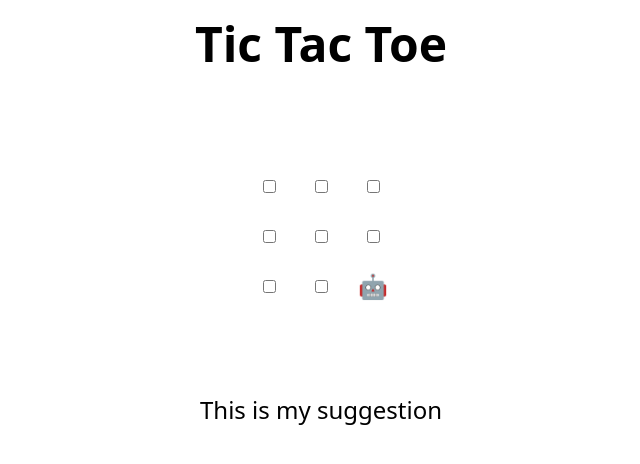
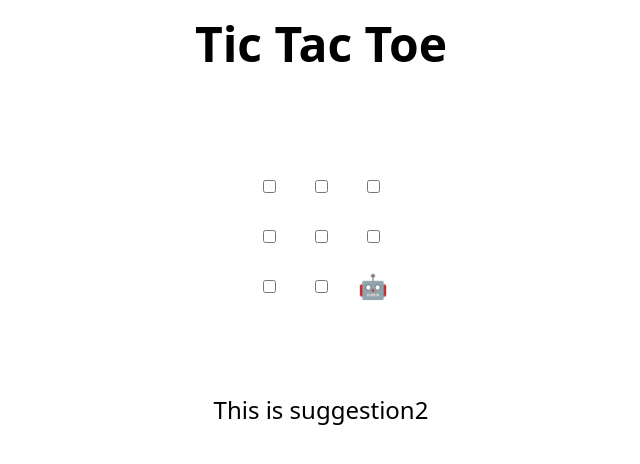
Before and after one commit to easrindahl/skills-review-pull-requests, a plain HTML site: page index.html in a window 1280 px wide. Shown: the whole page, without its empty margins (319-959 px from the left). Drawn offline with Linux system fonts and the light colour scheme.

Commit message:
Update index.html

```diff
--- a/index.html
+++ b/index.html
@@ -48,7 +48,7 @@
 </table>
 
 <h2 hidden>Game over, refresh to play again 🧑‍💻 🤖!</h2>
-This is my suggestion
+This is suggestion2
 <script>
   // Initialization
   const boxes = Array.from(document.querySelectorAll("td"));
```
